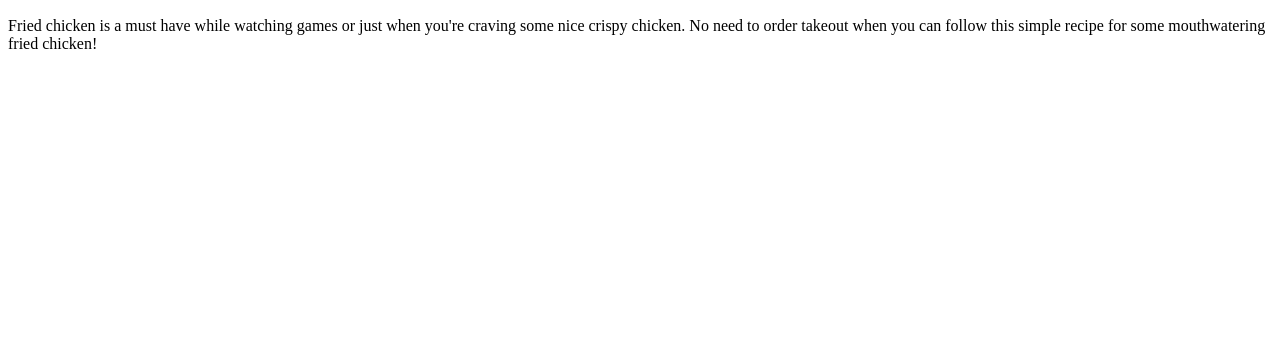
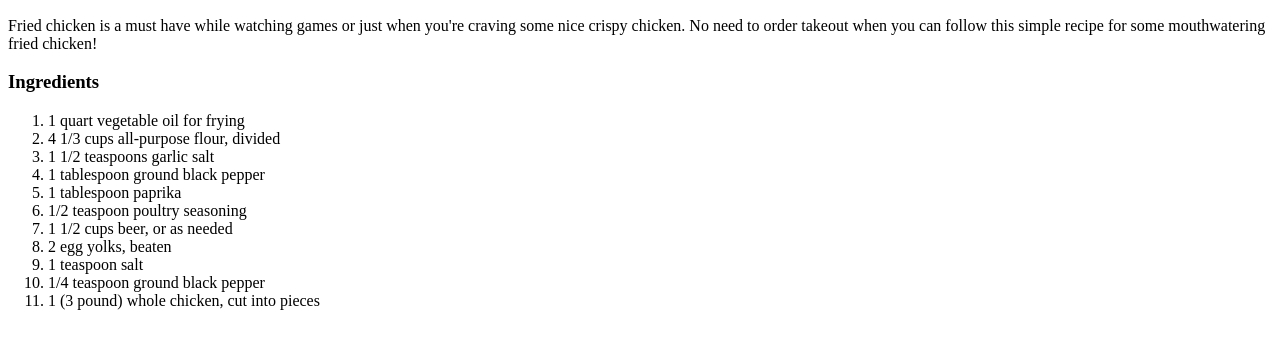
Before and after one commit to ajwjung/odin-recipes, a plain HTML site: page recipes/fried-chicken.html in a window 1280 px wide. Shown: the part 434-782 px from the top of the page. Drawn offline with Linux system fonts and the light colour scheme.

Commit message:
Add ingredients list

```diff
--- a/recipes/fried-chicken.html
+++ b/recipes/fried-chicken.html
@@ -12,5 +12,19 @@
         <h2>Description</h2>
         <p>Fried chicken is a must have while watching games or just when you're craving some nice crispy chicken. No need to order takeout when you can follow this simple recipe for some mouthwatering fried chicken!</p>
 
+        <h3>Ingredients</h3>
+        <ol>
+            <li>1 quart vegetable oil for frying</li>
+            <li>4 1/3 cups all-purpose flour, divided</li>
+            <li>1 1/2 teaspoons garlic salt</li>
+            <li>1 tablespoon ground black pepper</li>
+            <li>1 tablespoon paprika</li>
+            <li>1/2 teaspoon poultry seasoning</li>
+            <li>1 1/2 cups beer, or as needed</li>
+            <li>2 egg yolks, beaten</li>
+            <li>1 teaspoon salt</li>
+            <li>1/4 teaspoon ground black pepper</li>
+            <li>1 (3 pound) whole chicken, cut into pieces</li>
+        </ol>
     </body>
 </html>
```
